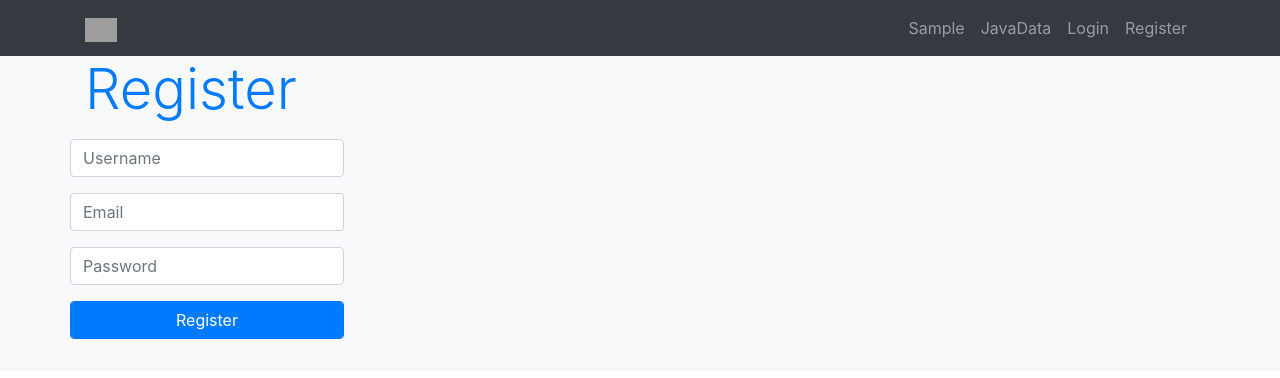
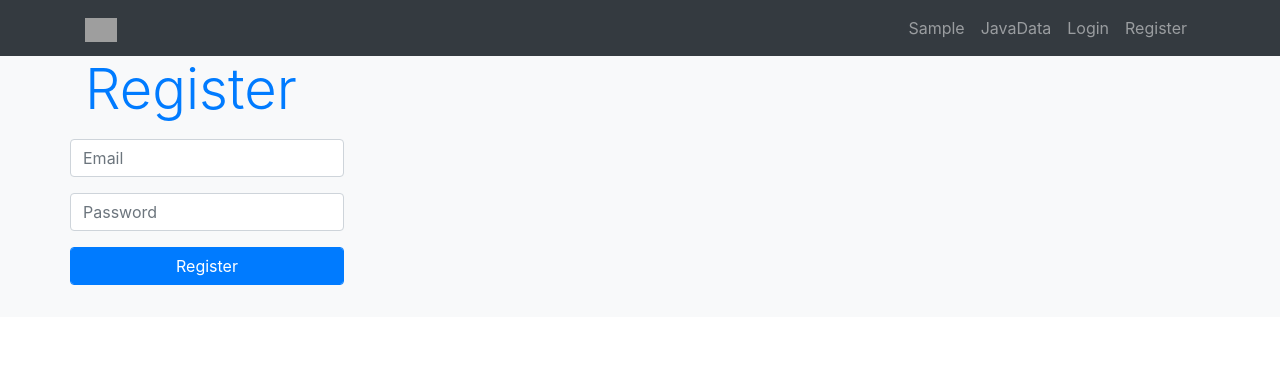
Before and after one commit to vamandeshmukh/cg-react-app-3aug-2021, a React (Create React App) app: page /register in a window 1280 px wide. Shown: the top 378 px of the page. Built offline with nearby package versions, Linux system fonts and the light colour scheme; grey boxes are pictures that could not be loaded.

Commit message:
Commit
Commit

```diff
--- a/src/components/Register.js
+++ b/src/components/Register.js
@@ -1,18 +1,16 @@
 import React, { useEffect, useState } from 'react';
 import { useHistory } from 'react-router';
+import axios from "axios";
 
 const Register = (props) => {
     const history = useHistory();
 
-    const [AppUser, setAppUser] = useState({
-        userName: '',
-        email: '',
-        password: ''
-    });
+    const [appUser, setAppUser] = useState({});
 
     useEffect(
         () => {
             setAppUser({
+                userId: 0,
                 email: '',
                 password: ''
             }
@@ -22,22 +20,27 @@ const Register = (props) => {
     const handleAppUser = (event) => {
         console.log(event.target.value);
         setAppUser({
-            ...AppUser,
+            ...appUser,
             [event.target.name]: event.target.value
         });
     };
 
-    const submitAppUser = async (event) => {
-        console.log(AppUser.email);
-        console.log(AppUser.password);
-        // await
-        history.push('/login');
-        // await axios.post(`http://localhost:8082/register`, AppUser)
-        //     .then((response) => {
-        //         console.log(response.data);
-        //     }).catch((error) => {
-        //         console.log(error.message)
-        //     });
+    const submitAppUser = (event) => {
+        console.log(appUser.email);
+        console.log(appUser.password);
+        const config = {
+            headers: {
+                'Content-Type': 'application/x-www-form-urlencoded',
+                'Accept': 'application/json'
+            }
+        };
+        axios.post(`http://localhost:8082/appuser/register`, appUser, config)
+            .then((response) => {
+                console.log(response.data);
+                history.push('/login');
+            }).catch((error) => {
+                console.log(error.message)
+            });
         event.preventDefault();
     }
     return (
@@ -47,21 +50,12 @@ const Register = (props) => {
                 <form className="form form-group form-dark row mt-3" onSubmit={submitAppUser}>
                     <div className="mb-3">
                         <input
-                            type="text"
-                            name="userName"
-                            id="userName"
-                            className="form-control mb-3"
-                            placeholder="Username"
-                            value={AppUser.userName}
-                            onChange={handleAppUser}
-                        />
-                        <input
                             type="email"
                             name="email"
                             id="email"
                             className="form-control mb-3"
                             placeholder="Email"
-                            value={AppUser.email}
+                            value={appUser.email}
                             onChange={handleAppUser}
                         />
                         <input
@@ -70,7 +64,7 @@ const Register = (props) => {
                             id="password"
                             className="form-control mb-3"
                             placeholder="Password"
-                            value={AppUser.password}
+                            value={appUser.password}
                             onChange={handleAppUser} />
                         <input
                             type="submit"
```
Also changed, not shown: src/components/Login.js (+4 -6 lines).
